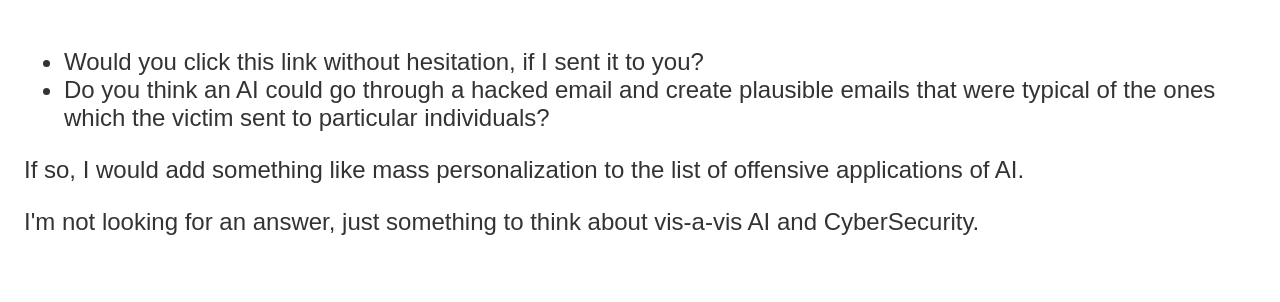
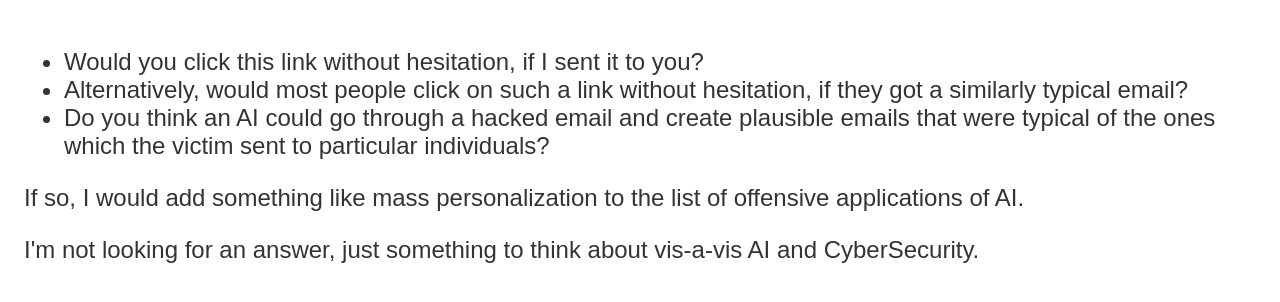
Before and after one commit to JudyHousman/AI-Security, a plain HTML site: page Index.html in a window 1280 px wide. Drawn offline with Linux system fonts and the light colour scheme.

Commit message:
Update Index.html
Added an additional bullet point

```diff
--- a/Index.html
+++ b/Index.html
@@ -19,6 +19,7 @@
 <div?>
 <ul align="left">
 <li>Would you click this link without hesitation, if I sent it to you?</li>
+<li>Alternatively, would most people click on such a link without hesitation, if they got a similarly typical email?</li>
 <li>Do you think an AI could go through a hacked email and create plausible emails that were typical of the ones which the victim sent to particular individuals?</li>
 </ul>
 <p>If so, I would add something like mass personalization to the list of offensive applications of AI.</p>
```
